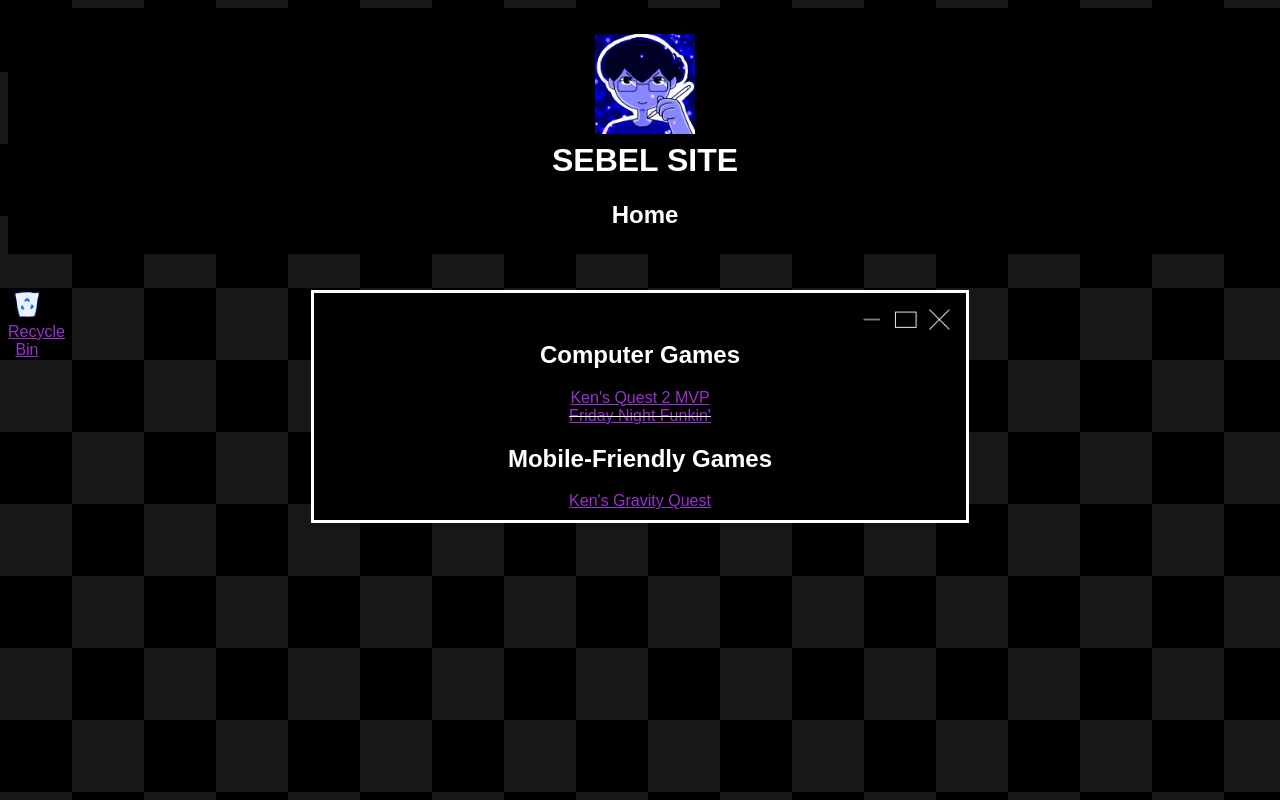
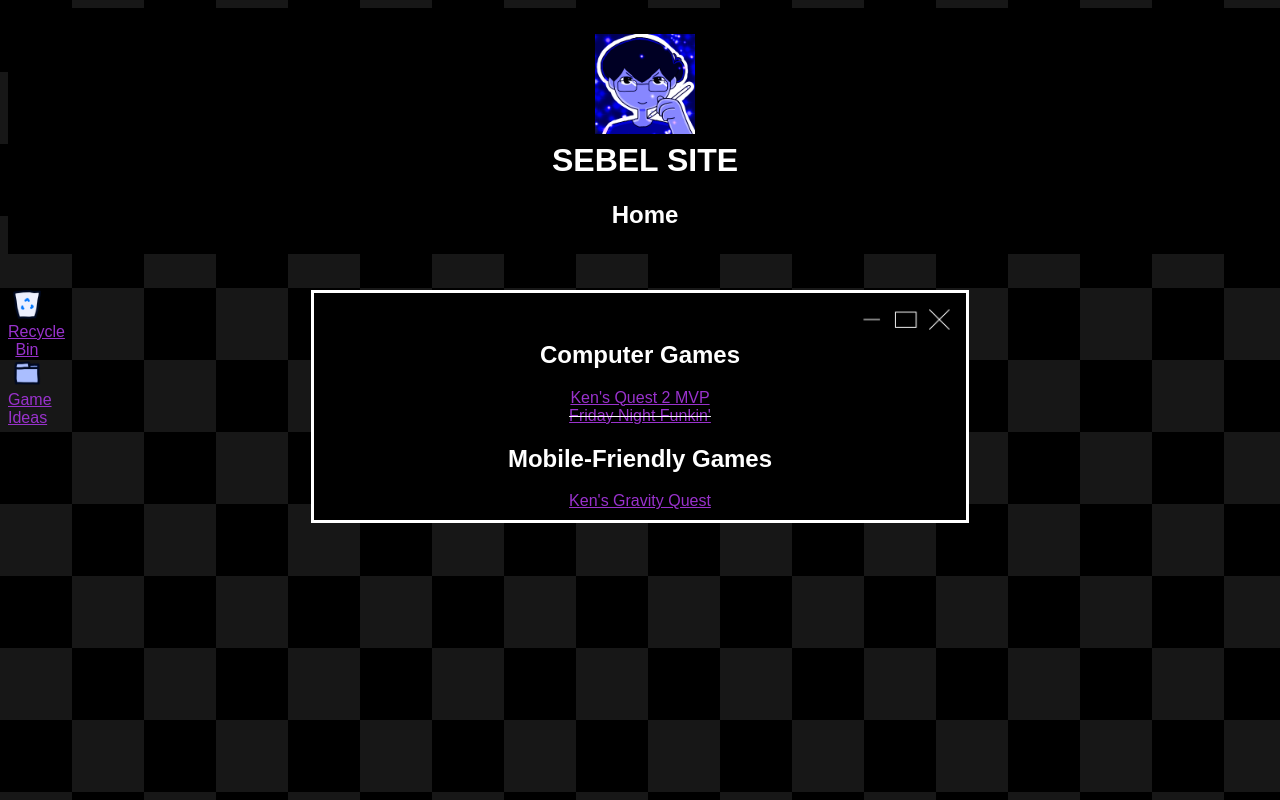
Before and after one commit to sebelDev/sebelpage, a plain HTML site: page index.html in a window 1280 px wide. Drawn offline with Linux system fonts and the light colour scheme.

Commit message:
Update index.html

```diff
--- a/index.html
+++ b/index.html
@@ -29,6 +29,11 @@
             Recycle Bin
         </a>
 
+        <a href="https://undertale.com/">
+            <img src="assets/images/links/Folder.png" width="75%">
+            Game Ideas
+        </a>
+
     </span>
 
     <body>
@@ -46,6 +51,7 @@
             <s><a href="https://sebeldev.github.io/FunkinEmbed">Friday Night Funkin'</a></s><br>
 
             <h2><b>Mobile-Friendly Games</b></h2>
+
             <!-- Ken's Gravity Quest -->
             <a href="https://sebeldev.github.io/KenGravityEmbed/">Ken's Gravity Quest</a><br>
 
```
